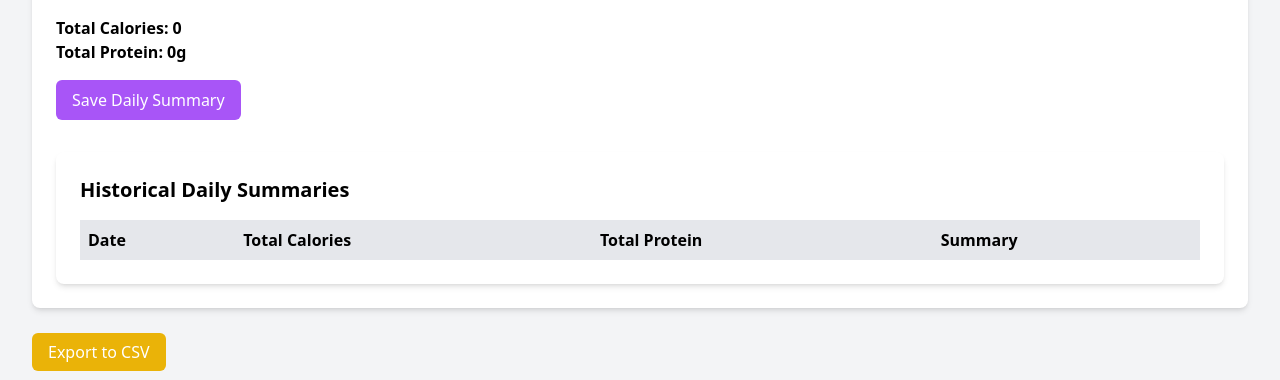
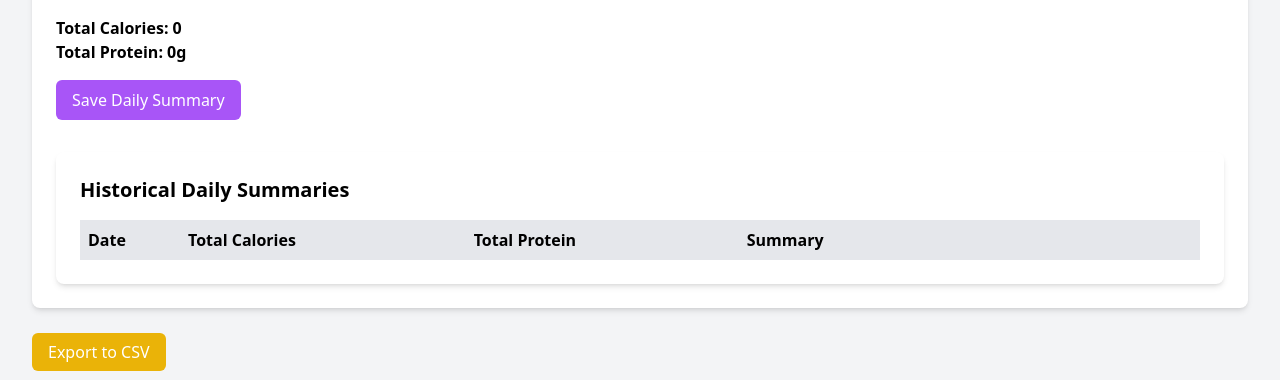
Before and after one commit to AndyIsBuilding/calorie_counter, a Flask app: page /dashboard in a window 1280 px wide. Shown: the part 824-1204 px from the top of the page. Run offline with Flask 3, Linux system fonts and the light colour scheme; the visitor is signed in with stand-in values (Sample User, id 1); data that the repository does not hold is empty; some libraries are stand-ins or nearby versions.

Commit message:
update table styling on mobile

```diff
--- /dev/null
+++ b/static/styles.css
@@ -0,0 +1,43 @@
+/* Base styles */
+.summary-table-container {
+    overflow-x: auto;
+  }
+
+  .summary-table {
+    width: 100%;
+    table-layout: auto;
+  }
+
+  .summary-table th,
+  .summary-table td {
+    padding: 0.5rem;
+    text-align: left;
+  }
+
+  .summary-table .date-column {
+    width: 100px;
+    white-space: nowrap;
+  }
+
+  .summary-table .summary-column {
+    width: auto;
+    min-width: 200px;
+  }
+
+  /* Mobile styles */
+  @media (max-width: 767px) {
+    .summary-table .summary-column {
+      white-space: nowrap;
+      overflow: hidden;
+      text-overflow: ellipsis;
+    }
+  }
+
+  /* Larger viewport styles */
+  @media (min-width: 768px) {
+    .summary-table .summary-column {
+      white-space: normal;
+      overflow: visible;
+      text-overflow: clip;
+    }
+  }
--- a/templates/dashboard.html
+++ b/templates/dashboard.html
@@ -3,6 +3,7 @@
 {% block title %}Calorie Tracker{% endblock %}
 
 {% block extra_head %}
+<link rel="stylesheet" href="{{ url_for('static', filename='styles.css') }}">
 <script src="https://code.jquery.com/jquery-3.6.0.min.js"></script>
 <script>
     function setFormAction(action) {
@@ -230,23 +231,23 @@
 
         <div class="mt-8 bg-white p-6 rounded-lg shadow-md">
             <h2 class="text-xl font-bold mb-4">Historical Daily Summaries</h2>
-            <div class="overflow-x-auto">
-            <table class="w-full table-auto">
+            <div class="summary-table-container">
+                <table class="summary-table">
                     <thead>
                         <tr class="bg-gray-200">
-                        <th class="p-2 text-left">Date</th>
-                        <th class="p-2 text-left">Total Calories</th>
-                        <th class="p-2 text-left">Total Protein</th>
-                        <th class="p-2 text-left">Summary</th>
+                            <th class="date-column">Date</th>
+                            <th>Total Calories</th>
+                            <th>Total Protein</th>
+                            <th class="summary-column">Summary</th>
                         </tr>
                     </thead>
                     <tbody>
                         {% for summary in weekly_summaries %}
                         <tr>
-                        <td class="p-2">{{ summary[0] }}</td>
-                        <td class="p-2">{{ summary[1] }}</td>
-                        <td class="p-2">{{ summary[2] }}g</td>
-                        <td class="p-2 whitespace-pre-wrap">{{ summary[3] }}</td>
+                            <td class="date-column">{{ summary[0] }}</td>
+                            <td>{{ summary[1] }}</td>
+                            <td>{{ summary[2] }}g</td>
+                            <td class="summary-column">{{ summary[3] }}</td>
                         </tr>
                         {% endfor %}
                     </tbody>
```
Also changed, not shown: app.py (+0 -44 lines). Lines whose indentation alone changed are shown as unchanged.
